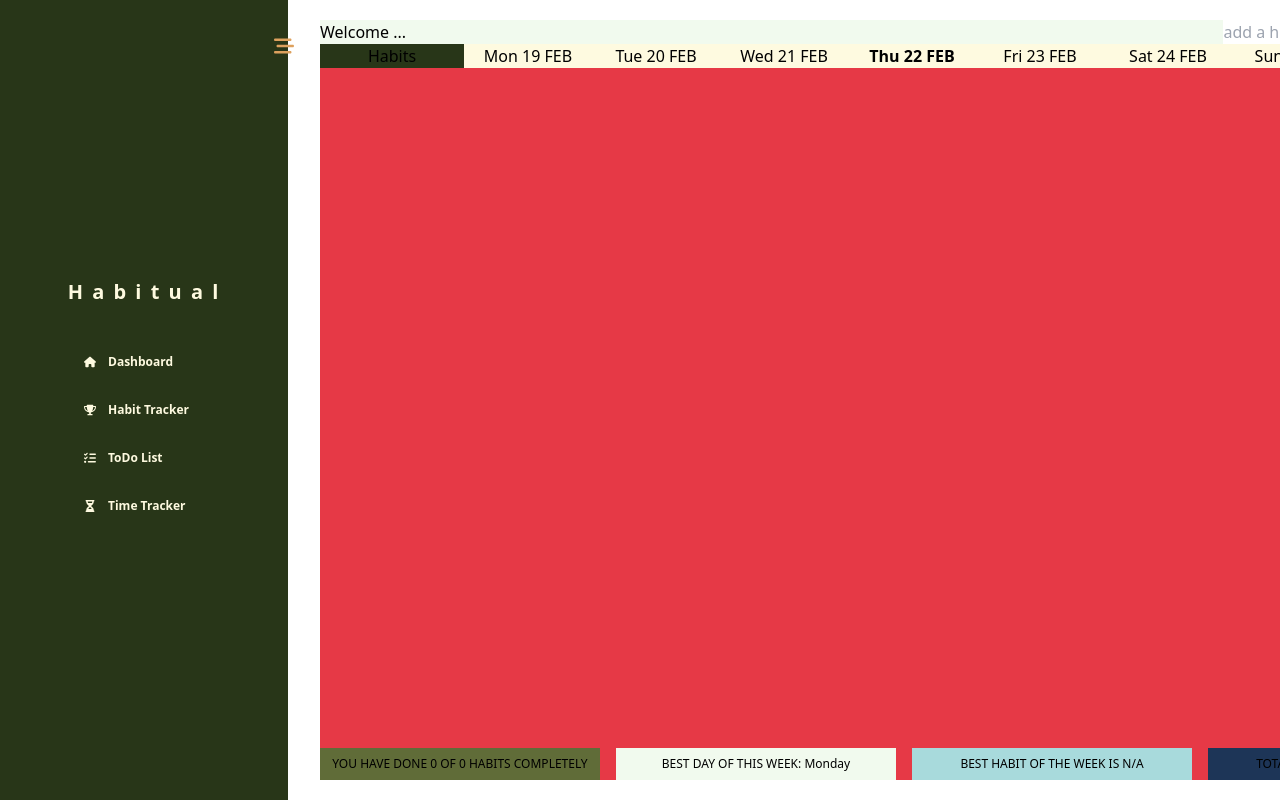
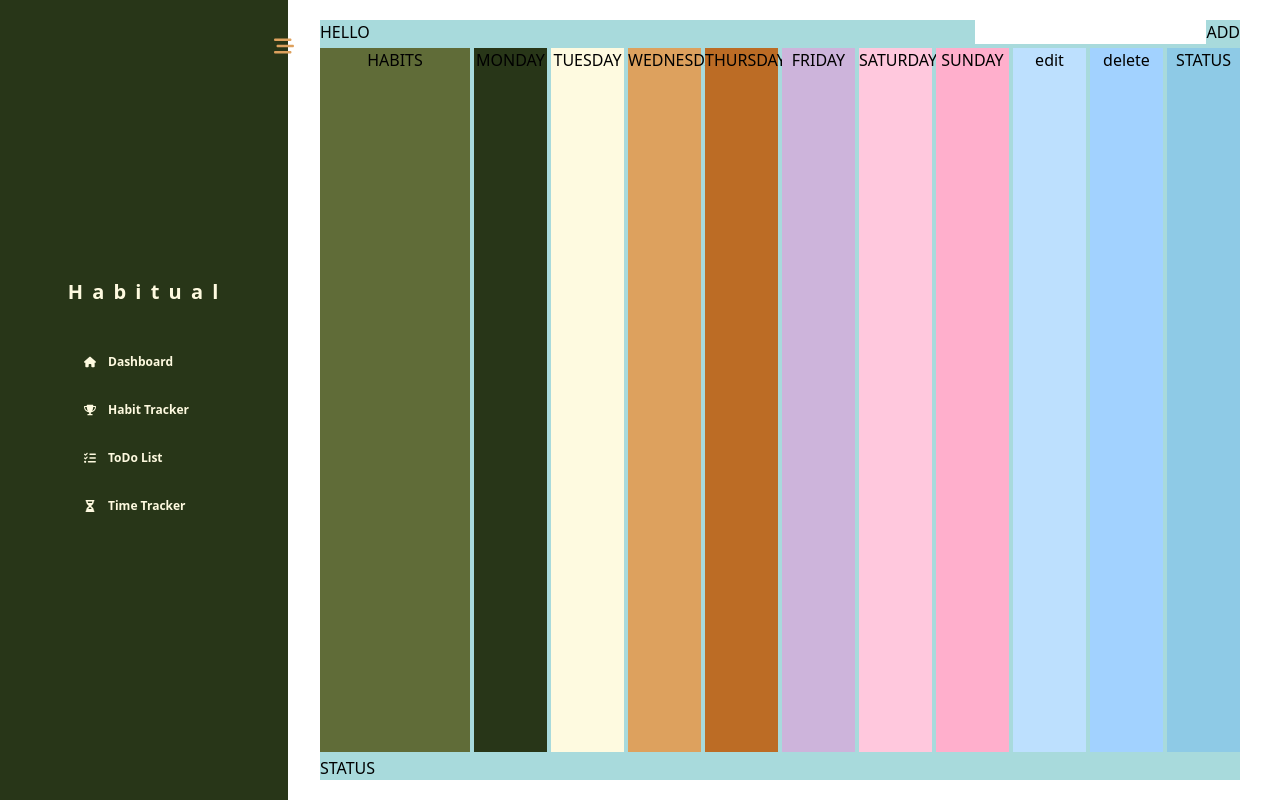
Before and after one commit to HitaBeeDev/Habitual, a React (Vite) app: page /habit-tracker in a window 1280 px wide. Built offline with nearby package versions, Linux system fonts and the light colour scheme.

Commit message:
i am trying different approach for habit tracker page

```diff
--- a/src/Components/Container.jsx
+++ b/src/Components/Container.jsx
@@ -2,9 +2,9 @@ import { useState } from "react";
 import { Routes, Route } from "react-router-dom";
 import Sidebar from "./Sidebar/Sidebar";
 import HomePage from "./HomePage";
-import HabitTrackerPage from "./HabitSection/HabitTrackerPage";
 import ToDoListPage from "./ToDoListSection/ToDoListPage";
 import TimeTrackerPage from "./TimeTracker/TimeTrackerPage";
+import HabitTrackerPageV2 from "./HabitSection/HabitTrackerPageV2";
 
 function Container() {
   const [isOpen, setIsOpen] = useState(true);
@@ -27,7 +27,7 @@ function Container() {
         <Routes>
           <Route path="/" element={<HomePage isOpen={isOpen} />} />
           <Route path="/dashboard" element={<HomePage isOpen={isOpen} />} />
-          <Route path="/habit-tracker" element={<HabitTrackerPage />} />
+          <Route path="/habit-tracker" element={<HabitTrackerPageV2 />} />
           <Route path="/ToDo-List" element={<ToDoListPage />} />
           <Route path="/Time-Tracker" element={<TimeTrackerPage />} />
         </Routes>
--- /dev/null
+++ b/src/Components/HabitSection/HabitTrackerPageV2.jsx
@@ -0,0 +1,31 @@
+function HabitTrackerPageV2() {
+  return (
+    <div className="lg:mt-5 lg:mb-5 mt-20 w-full grid grid-rows-[auto,1fr,auto] gap-1 bg-colorD3">
+      <div className="flex flex-row justify-between">
+        <p>HELLO</p>
+        <div>
+          <input type="text" />
+          <button>ADD</button>
+        </div>
+      </div>
+
+      <div className="grid grid-cols-12 gap-1">
+        <div className="col-span-2 text-center bg-colorA1">HABITS</div>
+        <div className="col-span-1 text-center bg-colorA2">MONDAY</div>
+        <div className="col-span-1 text-center bg-colorA3">TUESDAY</div>
+        <div className="col-span-1 text-center bg-colorA4">WEDNESDAY</div>
+        <div className="col-span-1 text-center bg-colorA5">THURSDAY</div>
+        <div className="col-span-1 text-center bg-colorB1">FRIDAY</div>
+        <div className="col-span-1 text-center bg-colorB2">SATURDAY</div>
+        <div className="col-span-1 text-center bg-colorB3">SUNDAY</div>
+        <div className="col-span-1 text-center bg-colorB4">edit</div>
+        <div className="col-span-1 text-center bg-colorB5">delete</div>
+        <div className="col-span-1 text-center bg-colorC1">STATUS</div>
+      </div>
+
+      <div>STATUS</div>
+    </div>
+  );
+}
+
+export default HabitTrackerPageV2;
```
